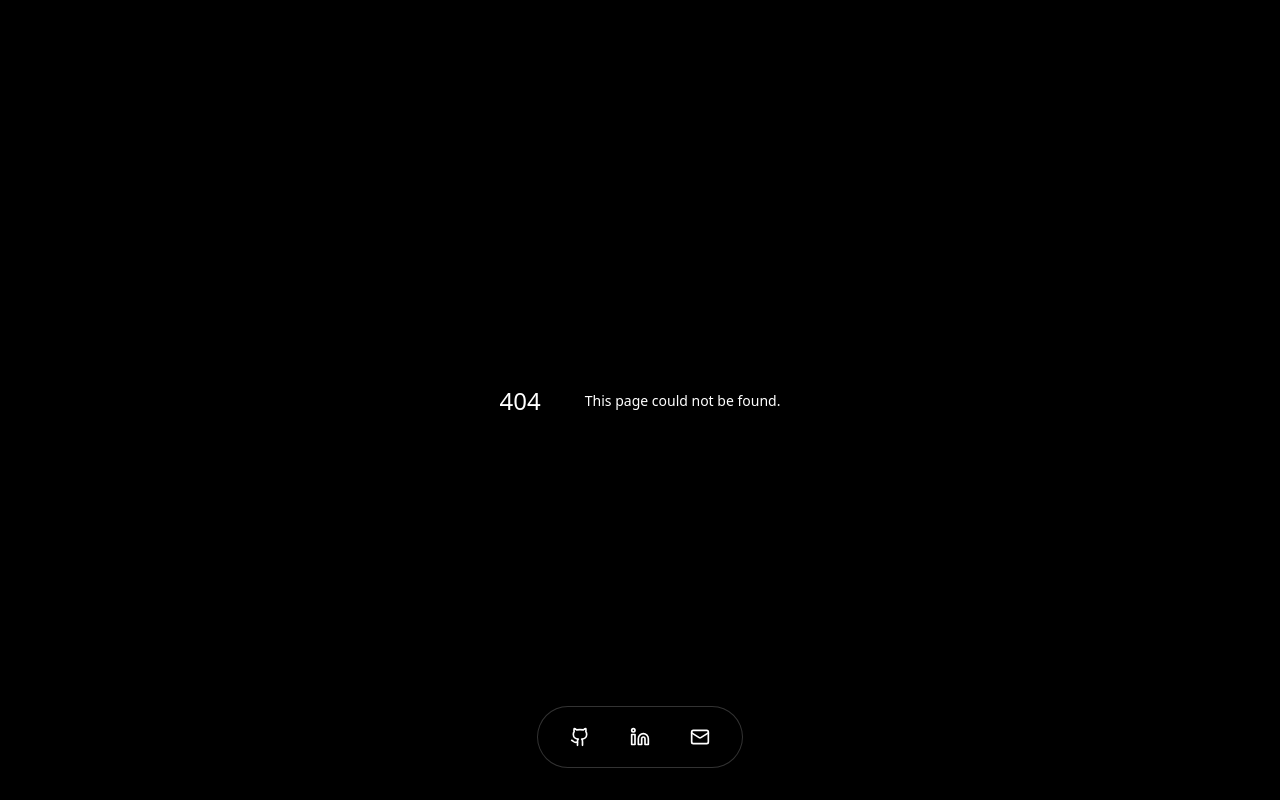
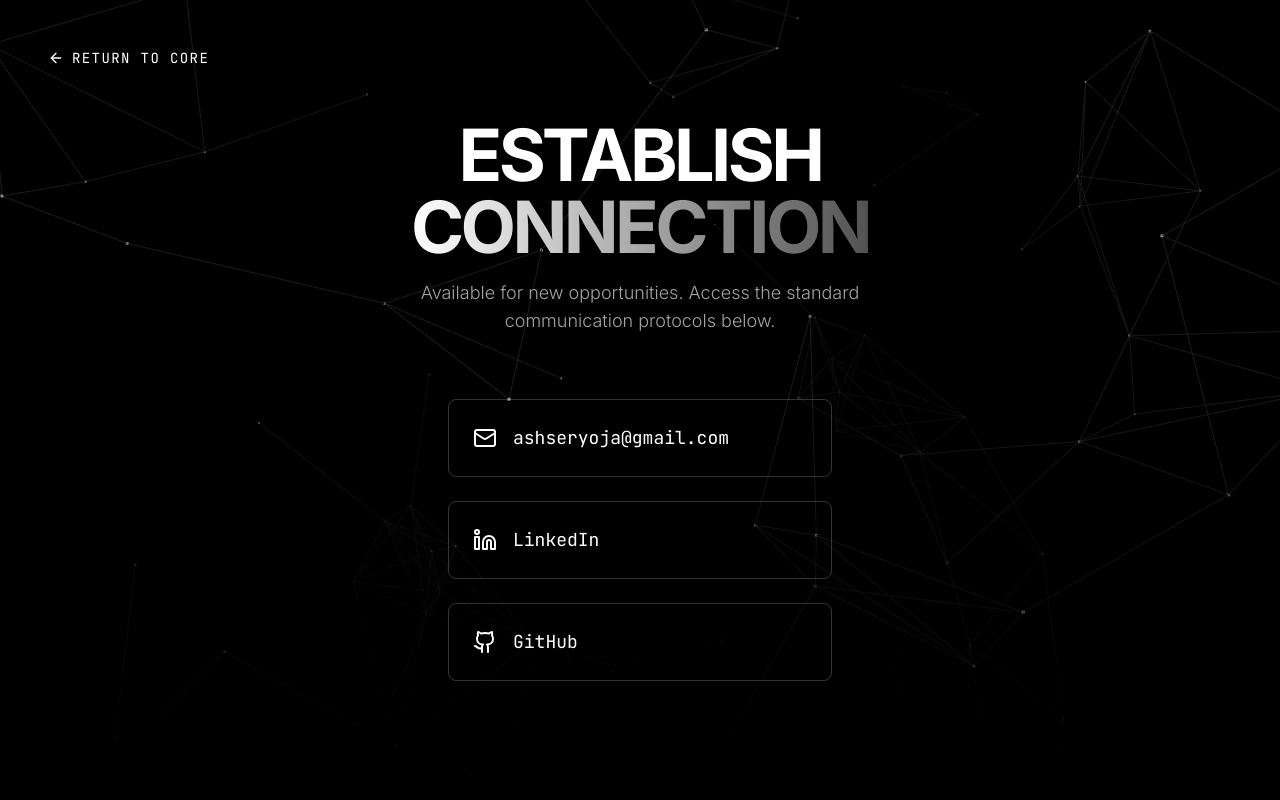
Before and after one commit to ashseryoja/seryoja-portfolio-self-branding-website, a Next.js app: page /contact in a window 1280 px wide. Before the commit this address had no page. Built offline with nearby package versions, Linux system fonts and the light colour scheme.

Commit message:
feat: add dedicated contact page and floating action button

```diff
--- /dev/null
+++ b/src/app/contact/page.tsx
@@ -0,0 +1,69 @@
+"use client";
+
+import dynamic from 'next/dynamic';
+import { Github, Linkedin, Mail, ArrowLeft } from "lucide-react";
+import Link from 'next/link';
+import { useEffect, useRef } from 'react';
+import gsap from 'gsap';
+
+const NetworkBackground = dynamic(() => import('@/components/NetworkBackground'), { ssr: false });
+
+export default function ContactPage() {
+    const containerRef = useRef<HTMLDivElement>(null);
+
+    useEffect(() => {
+        const items = gsap.utils.toArray('.contact-item');
+        gsap.fromTo(items,
+            { opacity: 0, x: -50 },
+            { opacity: 1, x: 0, duration: 0.8, stagger: 0.2, ease: "power3.out", delay: 0.2 }
+        );
+    }, []);
+
+    return (
+        <div ref={containerRef} className="relative min-h-[100dvh] bg-black text-white flex flex-col items-center justify-center overflow-hidden selection:bg-white selection:text-black">
+            <NetworkBackground />
+
+            {/* Return Button */}
+            <Link href="/" className="fixed top-8 left-8 md:top-12 md:left-12 z-50 flex items-center gap-2 font-mono text-sm tracking-widest uppercase hover:text-white/70 transition-colors group">
+                <ArrowLeft className="w-4 h-4 group-hover:-translate-x-1 transition-transform" />
+                Return to Core
+            </Link>
+
+            <main className="relative z-10 w-full max-w-4xl mx-auto px-6 mt-16 md:mt-0 py-20 flex flex-col items-center text-center">
+                <h1 className="text-5xl md:text-7xl font-bold tracking-tighter mb-4 contact-item">
+                    ESTABLISH<br />
+                    <span className="text-transparent bg-clip-text bg-gradient-to-r from-white to-neutral-600">CONNECTION</span>
+                </h1>
+                <p className="text-neutral-400 font-light text-lg mb-16 max-w-md contact-item">
+                    Available for new opportunities. Access the standard communication protocols below.
+                </p>
+
+                <div className="flex flex-col gap-6 w-full max-w-sm">
+                    {/* Email */}
+                    <a href="mailto:ashseryoja@gmail.com" className="contact-item group relative flex items-center justify-between p-6 border border-white/20 rounded-lg hover:border-white hover:bg-white transition-all duration-300">
+                        <div className="flex items-center gap-4">
+                            <Mail className="w-6 h-6 group-hover:text-black transition-colors" />
+                            <span className="font-mono text-lg group-hover:text-black transition-colors">ashseryoja@gmail.com</span>
+                        </div>
+                    </a>
+
+                    {/* LinkedIn */}
+                    <a href="https://www.linkedin.com/in/sergey-ashughyan-928350253/" target="_blank" rel="noreferrer" className="contact-item group relative flex items-center justify-between p-6 border border-white/20 rounded-lg hover:border-white hover:bg-white transition-all duration-300">
+                        <div className="flex items-center gap-4">
+                            <Linkedin className="w-6 h-6 group-hover:text-black transition-colors" />
+                            <span className="font-mono text-lg group-hover:text-black transition-colors">LinkedIn</span>
+                        </div>
+                    </a>
+
+                    {/* GitHub */}
+                    <a href="https://github.com/ashseryoja" target="_blank" rel="noreferrer" className="contact-item group relative flex items-center justify-between p-6 border border-white/20 rounded-lg hover:border-white hover:bg-white transition-all duration-300">
+                        <div className="flex items-center gap-4">
+                            <Github className="w-6 h-6 group-hover:text-black transition-colors" />
+                            <span className="font-mono text-lg group-hover:text-black transition-colors">GitHub</span>
+                        </div>
+                    </a>
+                </div>
+            </main>
+        </div>
+    );
+}
--- a/src/app/layout.tsx
+++ b/src/app/layout.tsx
@@ -1,7 +1,6 @@
 import type { Metadata, Viewport } from "next";
 import { Inter, JetBrains_Mono } from "next/font/google";
 import "./globals.css";
-import SocialDock from "@/components/SocialDock";
 
 const inter = Inter({ subsets: ["latin"], variable: "--font-inter" });
 const jetbrainsMono = JetBrains_Mono({ subsets: ["latin"], variable: "--font-jetbrains-mono" });
@@ -50,7 +49,6 @@ export default function RootLayout({
         <main className="flex-1 flex flex-col relative">
           {children}
         </main>
-        <SocialDock />
       </body>
     </html>
   );
--- a/src/app/page.tsx
+++ b/src/app/page.tsx
@@ -7,6 +7,7 @@ import { useEffect, useRef } from "react";
 import gsap from "gsap";
 import { ScrollTrigger } from "gsap/ScrollTrigger";
 import { GraduationCap } from "lucide-react";
+import ContactButton from "@/components/ContactButton";
 
 export default function Home() {
   const containerRef = useRef<HTMLDivElement>(null);
@@ -179,6 +180,7 @@ export default function Home() {
         </section>
 
       </div>
+      <ContactButton />
     </div>
   );
 }
--- /dev/null
+++ b/src/components/ContactButton.tsx
@@ -0,0 +1,16 @@
+"use client";
+
+import Link from "next/link";
+import { MessageSquare } from "lucide-react";
+
+export default function ContactButton() {
+    return (
+        <Link
+            href="/contact"
+            className="fixed bottom-8 right-8 md:bottom-12 md:right-12 z-50 group flex items-center justify-center w-14 h-14 bg-white text-black rounded-full shadow-[0_0_30px_rgba(255,255,255,0.3)] hover:shadow-[0_0_50px_rgba(255,255,255,0.6)] hover:scale-110 transition-all duration-300 animate-bounce"
+            aria-label="Go to Contact Page"
+        >
+            <MessageSquare className="w-6 h-6 group-hover:-translate-y-0.5 transition-transform" />
+        </Link>
+    );
+}
```
Also changed, not shown: public/sw.js.
